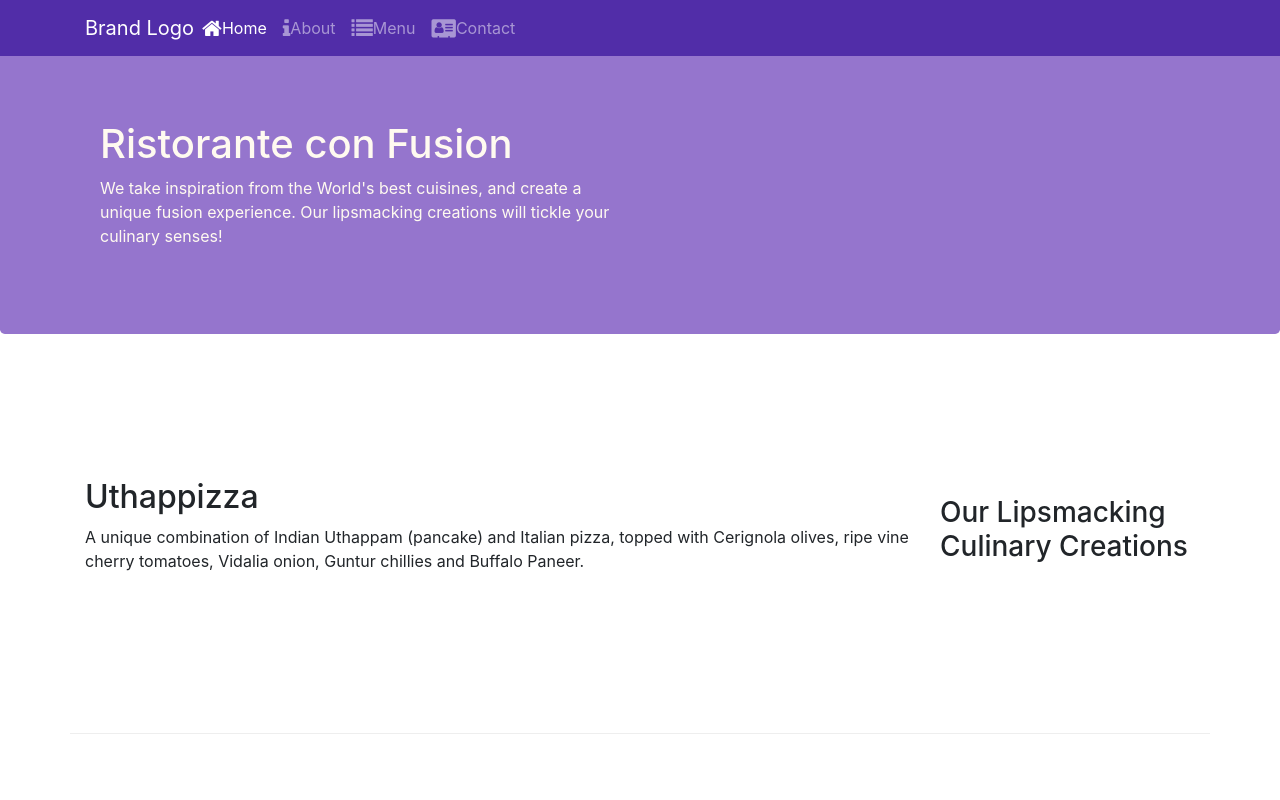
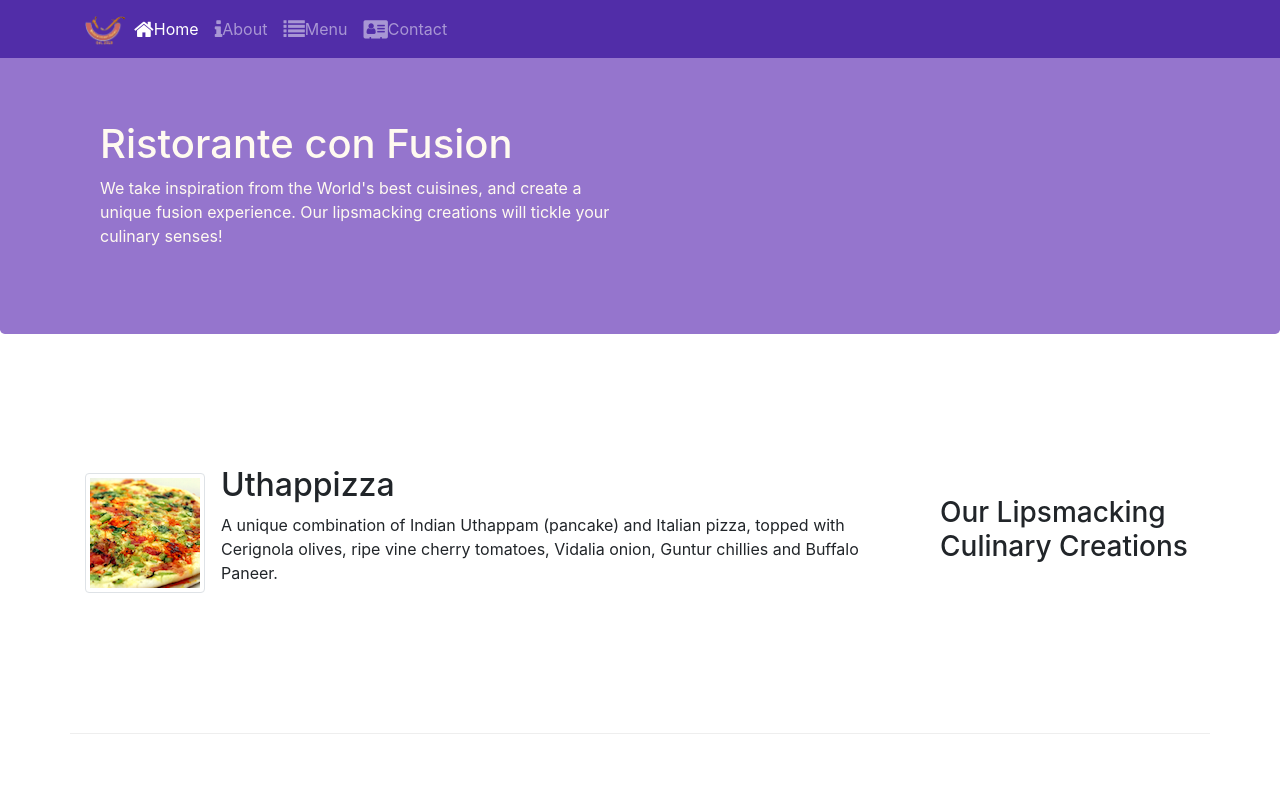
Before and after one commit to ateett12ue/coursera-practice, a website: page index.html in a window 1280 px wide. Shown: the top 800 px of the page. Drawn offline with nearby package versions, Linux system fonts and the light colour scheme.

Commit message:
Image added

```diff
--- a/index.html
+++ b/index.html
@@ -21,7 +21,8 @@
             <button class="navbar-toggler" type="button" date-toggle="collapse" data-target="#Navbar">
                 <span class="navbar-toggler-icon"></span>
             </button>
-            <a class="navbar-brand mr-auto" href="#">Brand Logo</a>
+            <a class="navbar-brand mr-auto" href="#"><img src="img/logo.png" height="30" width="41">
+            </a>
             <div class="collapse navbar-collapse" id="Navbar">
             <ul class="navbar-nav mr-auto">
                 <li class="nav-item active"><a class="nav-link" href="#"><span class="fa fa-home fa-lg"></span>Home</a></li>
@@ -54,8 +55,15 @@
                 <h3>Our Lipsmacking Culinary Creations</h3>
             </div>
             <div class="col-12 col-sm order-sm-first col-md">
-                <h2>Uthappizza</h2>
-                <p>A unique combination of Indian Uthappam (pancake) and Italian pizza, topped with Cerignola olives, ripe vine cherry tomatoes, Vidalia onion, Guntur chillies and Buffalo Paneer.</p>
+                <div class="media">
+                    <img src="img/uthappizza.png" class="d-flex mr-3 img-thumbnail align-self-center" alt="uthappizza image">
+                    <!--mr = margin right-->
+                    <div class="media-body">
+                        <h2 class="mt-0">Uthappizza</h2>
+                         <p class="d-none d-sm-block">A unique combination of Indian Uthappam (pancake) and Italian pizza, topped with Cerignola olives, ripe vine cherry tomatoes, Vidalia onion, Guntur chillies and Buffalo Paneer.</p>
+                    </div>
+
+                </div>
             </div>
         </div>
 
```
Also changed, not shown: aboutus.html (+5 -2 lines), contactus.html (+2 -1 lines), img/alberto.png (added), img/buffet.png (added), img/logo.png (added), img/uthappizza.png (added), 1 other file.
